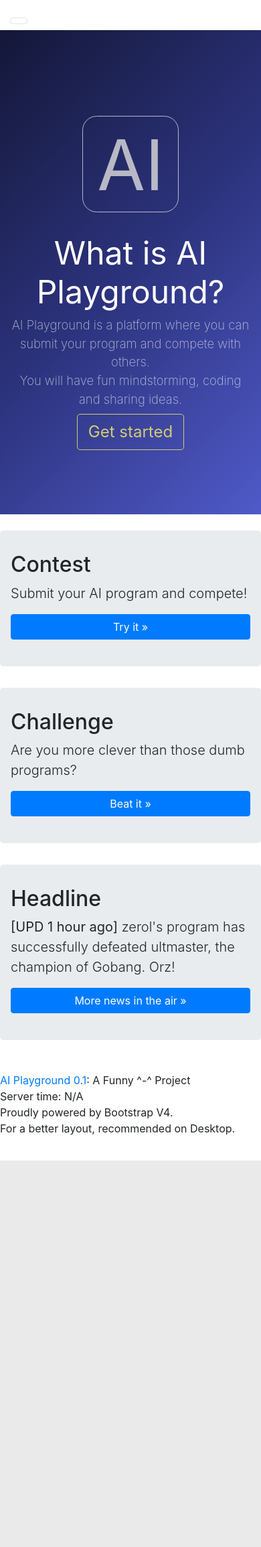
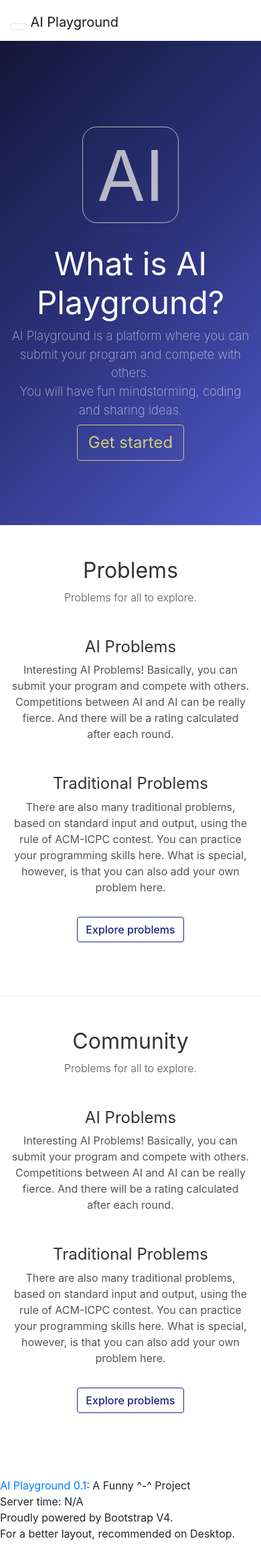
Before and after one commit to zerolfx/AIPlayground, a Django app: page / in a window 390 px wide. Shown: the top 2310 px of the page at 67% size. Before the commit the page ends 1733 px from the top, so only its background shows below. Run offline with Django 3.2, Linux system fonts and the light colour scheme; parts of the project's set-up code (start-up, migrations or seed data) failed here and were passed over; some libraries are stand-ins or nearby versions.

Commit message:
Homepage almost complete...

```diff
--- a/account/views.py
+++ b/account/views.py
@@ -34,7 +34,7 @@ def login_view(request):
 
 @csrf_protect
 def home(request):
-    return render(request, 'index.html')
+    return render(request, 'index.html', {'home_active': 'active'})
 
 
 @login_required
--- a/static/css/layout.css
+++ b/static/css/layout.css
@@ -42,7 +42,6 @@ p {
   background-image: linear-gradient(135deg, #141738, #2c337d, #505ac9);
   padding-top: 8rem;
   padding-bottom: 6rem;
-  margin-bottom: 1.5rem;
   color: #cdbfe3;
   text-align: center;
   background-color: #1a237e;
@@ -116,6 +115,52 @@ p {
   border: 1px solid #ddd;
 }
 
+.bd-featurette {
+  padding-top: 3rem;
+  padding-bottom: 3rem;
+  font-size: 1rem;
+  line-height: 1.5;
+  color: #555;
+  text-align: center;
+  background-color: #fff;
+  border-top: 1px solid #eee;
+}
+
+.bd-featurette h4 {
+  margin-top: 1rem;
+  margin-bottom: .5rem;
+  font-weight: normal;
+  color: #333;
+}
+
+.bd-featurette-title {
+  margin-bottom: .5rem;
+  font-size: 2rem;
+  font-weight: normal;
+  color: #333;
+  text-align: center;
+}
+
+.bd-featurette .lead {
+  margin-right: auto;
+  margin-bottom: 2rem;
+  margin-left: auto;
+  font-size: 1rem;
+  text-align: center;
+}
+
+.btn-bs {
+  font-weight: 500;
+  color: #1a237e;
+  border-color: #1a237e;
+  background-color: transparent;
+}
+
+.btn-bs:hover {
+  background-color: #1a237e;
+  color: #fff;
+}
+
 @media (min-width: 768px) {
   .bd-featurette {
     padding-top: 6rem;
@@ -134,3 +179,9 @@ p {
     margin-top: 0;
   }
 }
+
+@media (min-width: 576px) {
+  .bd-featurette {
+    text-align: left;
+  }
+}
--- a/templates/base.html
+++ b/templates/base.html
@@ -19,12 +19,17 @@
   <header class="navbar navbar-light navbar-static-top bd-navbar">
     <div class="container">
       <nav>
-        <button class="navbar-toggler hidden-lg-up float-xs-right" type="button" data-toggle="collapse"
+        <div class="clearfix">
+        <button class="navbar-toggler hidden-md-up float-xs-right" type="button" data-toggle="collapse"
                 data-target="#navbarResponsive"
                 aria-controls="navbarResponsive" aria-expanded="false" aria-label="Toggle navigation"></button>
-        <div class="collapse navbar-toggleable-md" id="navbarResponsive">
-          <a class="navbar-brand" href="{% url 'home' %}">AI Playground</a>
+          <a class="navbar-brand hidden-md-up" href="{% url 'home' %}">AI Playground</a>
+        </div>
+        <div class="collapse navbar-toggleable-sm" id="navbarResponsive">
           <ul class="nav navbar-nav">
+            <li class="nav-item {{ home_active }}">
+              <a class="nav-link" href="{% url 'home' %}">AI Playground</a>
+            </li>
             <li class="nav-item {{ problist_active }}">
               <a class="nav-link" href="{% url 'problist' %}">Problems</a>
             </li>
@@ -35,24 +40,20 @@
               <a class="nav-link" href="#">Challenge</a>
             </li>
             {% if request.user.is_authenticated %}
-              <li class="nav-item dropdown float-xs-right">
-                <a class="nav-link dropdown-toggle text-gray-dark" href="#" id="supportedContentDropdown"
-                   data-toggle="dropdown" aria-haspopup="true" aria-expanded="true">
-                  {{ request.user.username }}
-                </a>
-                <div class="dropdown-menu dropdown-menu-right" aria-labelledby="supportedContentDropdown">
-                  <a class="dropdown-item" href="#">My Profile</a>
-                  <a class="dropdown-item" href="{% url 'settings:profile' %}">Settings</a>
-                  <div class="dropdown-divider"></div>
-                  <a class="dropdown-item" href="{% url 'logout' %}">Logout</a>
-                </div>
-              </li>
+              <div class="float-md-right">
+                <li class="nav-item">
+                  <a class="nav-link text-gray-dark" href="{% url 'settings:profile' %}">{{ request.user.username }}</a>
+                </li>
+                <li class="nav-item">
+                  <a class="nav-link" href="{% url 'logout' %}">Logout</a>
+                </li>
+              </div>
             {% else %}
-              <div class="float-lg-right">
+              <div class="float-md-right">
                 <li class="nav-item">
                   <a class="nav-link" href="" data-toggle="modal" data-target="#modal-login">Login</a>
                 </li>
-                <li class="nav-item float-lg-right">
+                <li class="nav-item">
                   <a class="nav-link" href="" data-toggle="modal" data-target="#modal-register">Register</a>
                 </li>
               </div>
--- a/templates/index.html
+++ b/templates/index.html
@@ -8,67 +8,56 @@
       <h1>What is AI Playground?</h1>
       <p class="lead mb-2">AI Playground is a platform where you can submit your program and compete with others.<br/>
                           You will have fun mindstorming, coding and sharing ideas.</p>
-      <button class="btn btn-outline-primary btn-lg">Get started</button>
+      <a class="btn btn-outline btn-lg" href="{% url 'problist' %}">Get started</a>
     </div>
   </div>
 
-  <div class="row">
-    <div class="col-md-4"><div class="jumbotron bg-faded">
-      <h2>Contest</h2>
-      <p class="lead">Submit your AI program and compete!</p>
-      <a class="btn btn-primary btn-block mb-2" href="{% url 'problist' %}" role="button">Try it &raquo;</a>
-    </div></div>
+  <div class="bd-featurette">
+    <div class="container">
+      <h2 class="bd-featurette-title">Problems</h2>
+      <p class="lead">Problems for all to explore.</p>
+      <div class="row">
+        <div class="col-sm-6 mb-3">
+          <h4>AI Problems</h4>
+          <p>Interesting AI Problems! Basically, you can submit your program and compete with others.
+            Competitions between AI and AI can be really fierce.
+            And there will be a rating calculated after each round.</p>
+        </div>
+        <div class="col-sm-6 mb-3">
+          <h4>Traditional Problems</h4>
+          <p>There are also many traditional problems, based on standard input and output, using the
+            rule of ACM-ICPC contest. You can practice your programming skills here. What is special, however,
+            is that you can also add your own problem here.</p>
+        </div>
+      </div>
+      <p class="lead">
+        <button class="btn btn-bs btn-outline">Explore problems</button>
+      </p>
+    </div>
+  </div>
 
-    <div class="col-md-4"><div class="jumbotron bg-faded">
-      <h2>Challenge</h2>
-      <p class="lead">Are you more clever than those dumb programs?</p>
-      <a class="btn btn-primary btn-block mb-2" href="challenge.php" role="button">Beat it &raquo;</a>
-    </div></div>
-
-    <div class="col-md-4"><div class="jumbotron bg-faded">
-      <h2>Headline</h2>
-      <p class="lead"><strong>[UPD 1 hour ago]</strong> zerol's program has successfully defeated ultmaster, the champion of Gobang. Orz!</p>
-      <a class="btn btn-primary btn-block mb-2" href="status.php" role="button">More news in the air &raquo;</a>
-    </div></div>
+  <div class="bd-featurette">
+    <div class="container">
+      <h2 class="bd-featurette-title">Community</h2>
+      <p class="lead">Problems for all to explore.</p>
+      <div class="row">
+        <div class="col-sm-6 mb-3">
+          <h4>AI Problems</h4>
+          <p>Interesting AI Problems! Basically, you can submit your program and compete with others.
+            Competitions between AI and AI can be really fierce.
+            And there will be a rating calculated after each round.</p>
+        </div>
+        <div class="col-sm-6 mb-3">
+          <h4>Traditional Problems</h4>
+          <p>There are also many traditional problems, based on standard input and output, using the
+            rule of ACM-ICPC contest. You can practice your programming skills here. What is special, however,
+            is that you can also add your own problem here.</p>
+        </div>
+      </div>
+      <p class="lead">
+        <button class="btn btn-bs btn-outline">Explore problems</button>
+      </p>
+    </div>
   </div>
 
 {% endblock %}
-
-{% block script %}
-    <script>
-        function show_message(json) {
-            var user_error_message = $('#user_error_message');
-            var user_success_message = $('#user_success_message');
-            if (json['error'] == 1) {
-                user_success_message.hide();
-                user_error_message.html(json['message']);
-                user_error_message.show(500);
-            } else {
-                user_error_message.hide();
-                user_success_message.html(json['message']);
-                user_success_message.show(500);
-                setTimeout(function() { location.reload(); }, 3000);
-            }
-        }
-
-        $(document).ready(function() {
-            $('#main_login').click(function() {
-                //alert('Hello');
-                var data = $('#user_form').serialize();
-                $.getJSON("{% url 'login' %}", data, function(json) {
-                    show_message(json);
-                    $('#main_login').blur();
-                });
-            });
-            $('#main_register').click(function() {
-                var data = $('#user_form').serialize();
-                $.getJSON("{% url 'register' %}", data, function(json) {
-                    show_message(json);
-                    $('#main_register').blur();
-                });
-            });
-
-        });
-    </script>
-
-{% endblock %}
```
